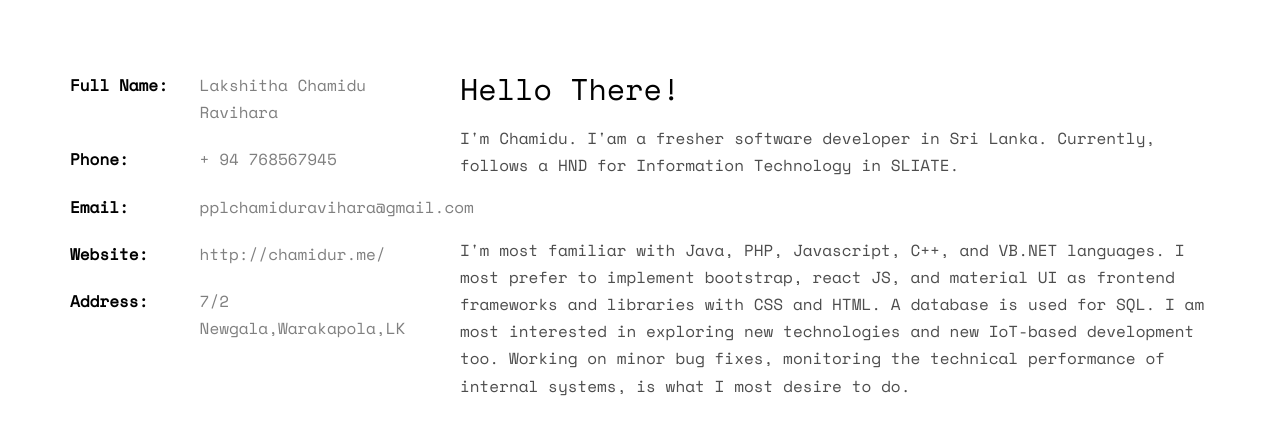
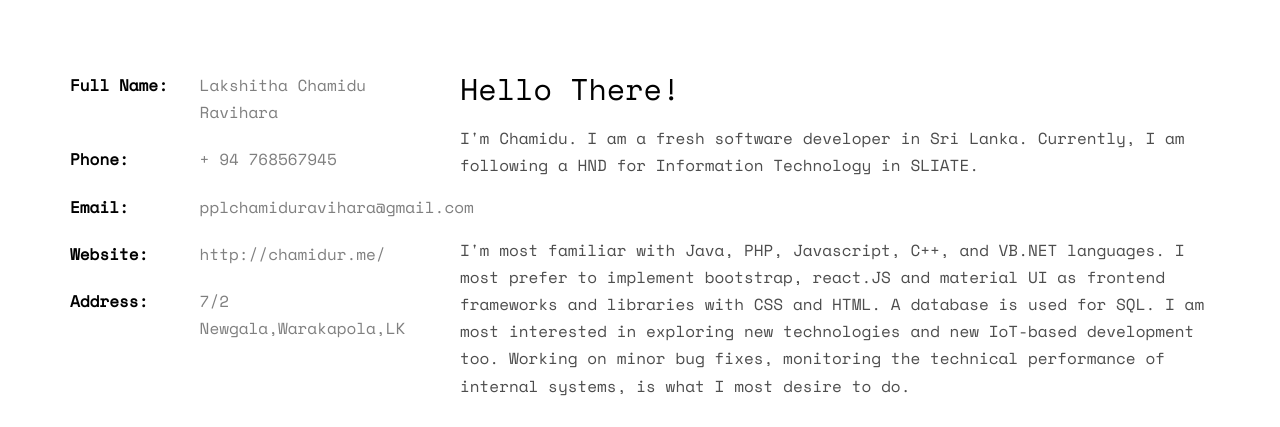
Before and after one commit to ChamiduDev-5224/chamidu5224.github.io, a plain HTML site: page index.html in a window 1280 px wide. Shown: the part 1000-1427 px from the top of the page. Drawn offline with nearby package versions, Linux system fonts and the light colour scheme; files whose address does not match are found by name.

Commit message:
Update index.html
introduction changed.

```diff
--- a/index.html
+++ b/index.html
@@ -93,8 +93,8 @@
 				</div>
 				<div class="col-md-8">
 					<h2>Hello There!</h2>
-					<p>I'm Chamidu. I'am a fresher software developer in Sri Lanka. Currently, follows a HND for Information Technology in SLIATE.</p><br>
-					<p>I'm most familiar with Java, PHP, Javascript, C++, and VB.NET languages. I most prefer to implement bootstrap, react JS, and material UI as frontend frameworks and libraries with CSS and HTML. A database is used for SQL. I am most interested in exploring new technologies and new IoT-based development too. Working on minor bug fixes, monitoring the technical performance of internal systems, is what I most desire to do.</p>
+					<p>I'm Chamidu. I am a fresh software developer in Sri Lanka. Currently, I am following a HND for Information Technology in SLIATE.</p><br>
+					<p>I'm most familiar with Java, PHP, Javascript, C++, and VB.NET languages. I most prefer to implement bootstrap, react.JS and material UI as frontend frameworks and libraries with CSS and HTML. A database is used for SQL. I am most interested in exploring new technologies and new IoT-based development too. Working on minor bug fixes, monitoring the technical performance of internal systems, is what I most desire to do.</p>
 					<p>
 						<ul class="fh5co-social-icons">
 							<li><a href="https://twitter.com/CRavihara"><i class="icon-twitter2"></i></a></li>
```
